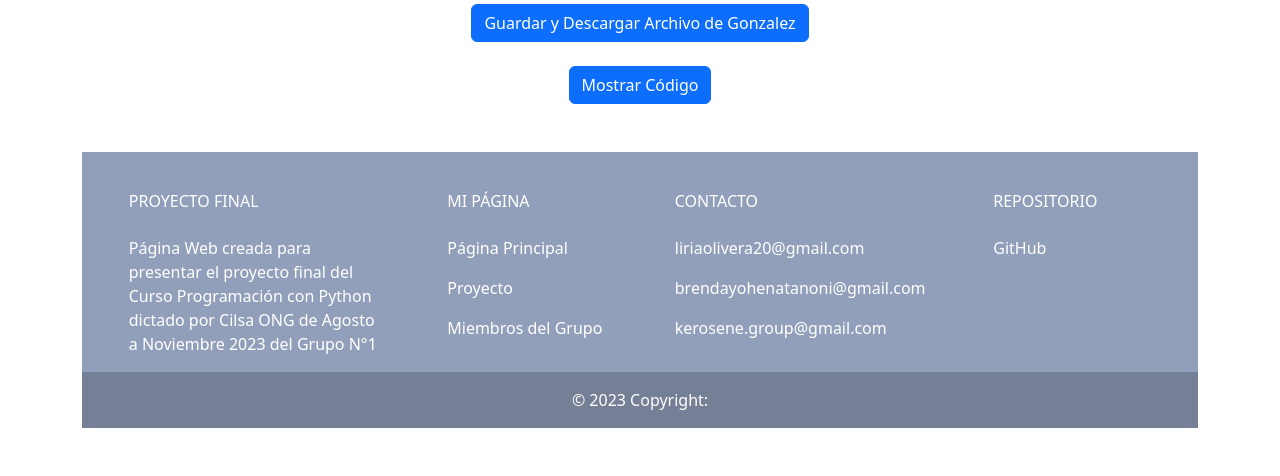
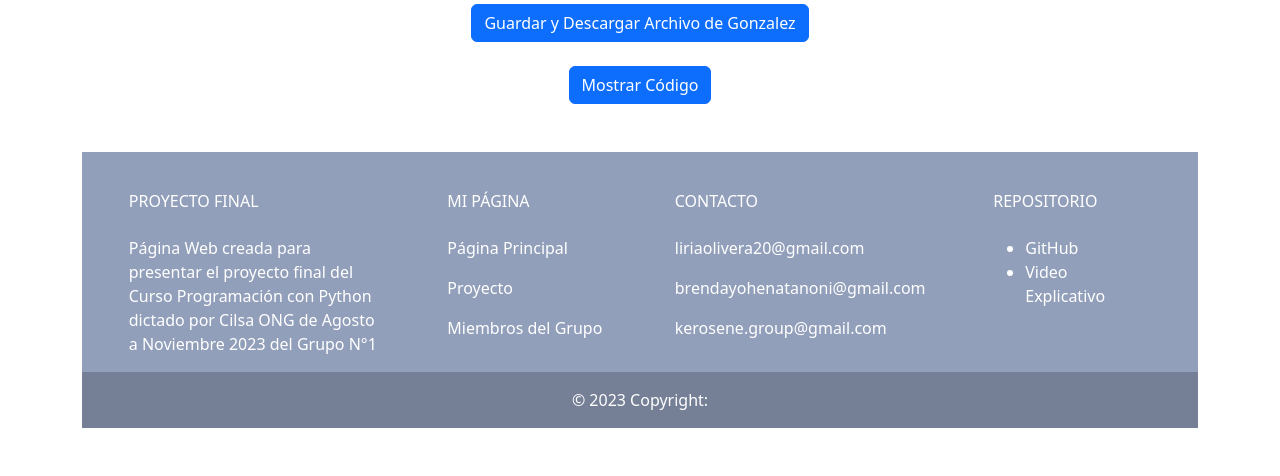
Before and after one commit to tanonibrenda/cilsaProyecto, a Flask app: page /proyecto in a window 1280 px wide. Shown: the part 628-1104 px from the top of the page. Run offline with Flask 3, Linux system fonts and the light colour scheme.

Commit message:
final_con_video

```diff
--- a/app.py
+++ b/app.py
@@ -89,6 +89,7 @@ def filtrar_personas(datos, dni_limite, nombre):
      # Utiliza una lista  para filtrar las personas que cumplen con las condiciones datos, dni y nombre
     return [persona for persona in datos if int(persona['DNI']) > dni_limite and persona['Nombre'] == nombre]
 
+
 # Función para guardar en un archivo de texto personas con apellido "Gonzalez". Punto 3
 def guardar_gonzalez(datos):
     # Abre el archivo 'gonzalez.txt' en modo de escritura ('w') con codificación utf-8
--- a/templates/partials/footer.html
+++ b/templates/partials/footer.html
@@ -62,7 +62,10 @@
             <!-- Grid column -->
             <div class="col-md-3 col-lg-2 col-xl-2 mx-auto mt-3">
               <h6 class="text-uppercase mb-4 font-weight-bold">Repositorio</h6>
-              <a href="https://github.com/tanonibrenda/cilsaProyecto.git">GitHub</a>
+              <ul>
+              <li><a href="https://github.com/tanonibrenda/cilsaProyecto.git">GitHub</a></li>
+              <li><a href="https://youtu.be/FTbSsoKsPxs">Video Explicativo</a></li>
+              </ul>
 
 
 
--- a/templates/proyecto.html
+++ b/templates/proyecto.html
@@ -218,6 +218,11 @@ if __name__ == "__main__":
 </pre>
 </div>
 
+<div>
+
+</div>
+
+
 <script>
   function mostrarVotosTotales() {
     // Mostrar los resultados al hacer clic
@@ -242,6 +247,9 @@ if __name__ == "__main__":
     var codigoContainer = document.getElementById('codigoContainer');
     codigoContainer.style.display = 'block';
   }
+
+
+}
 </script>
 
 
```
Also changed, not shown: 1 other file.
